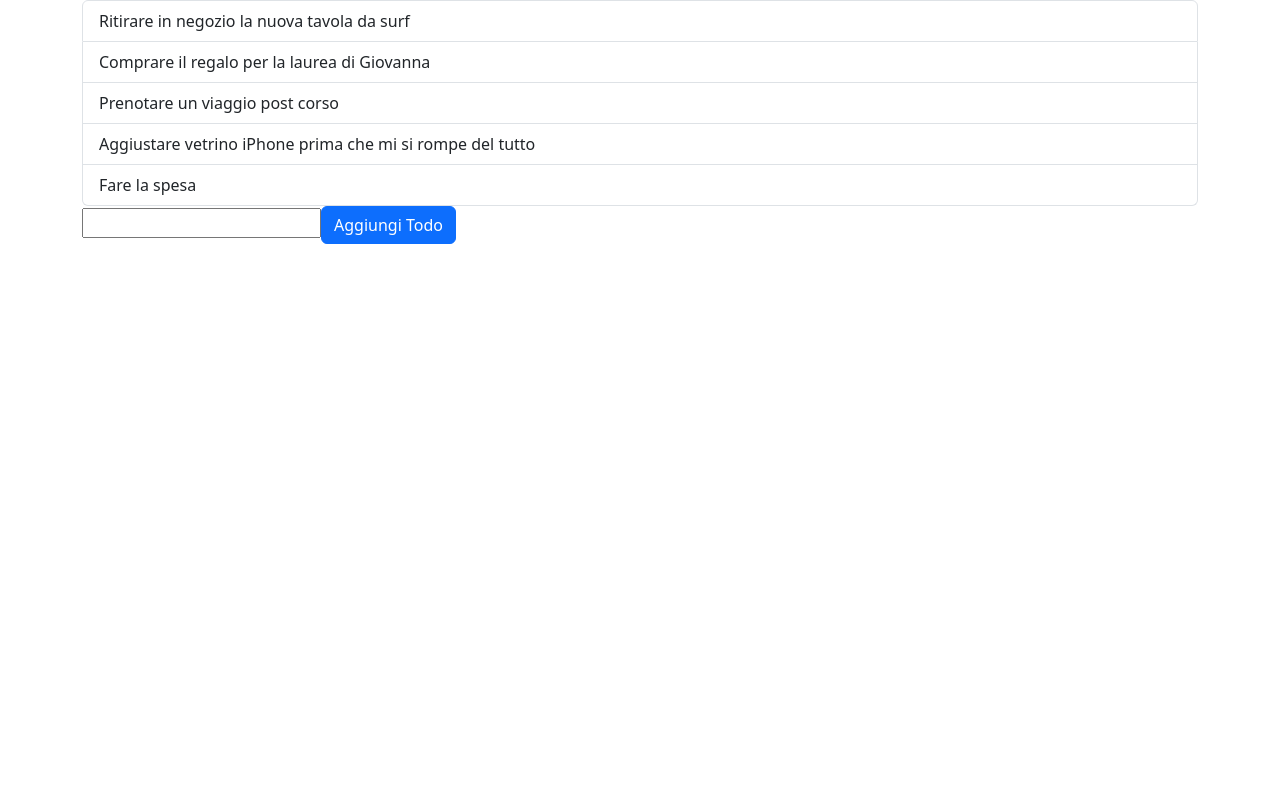
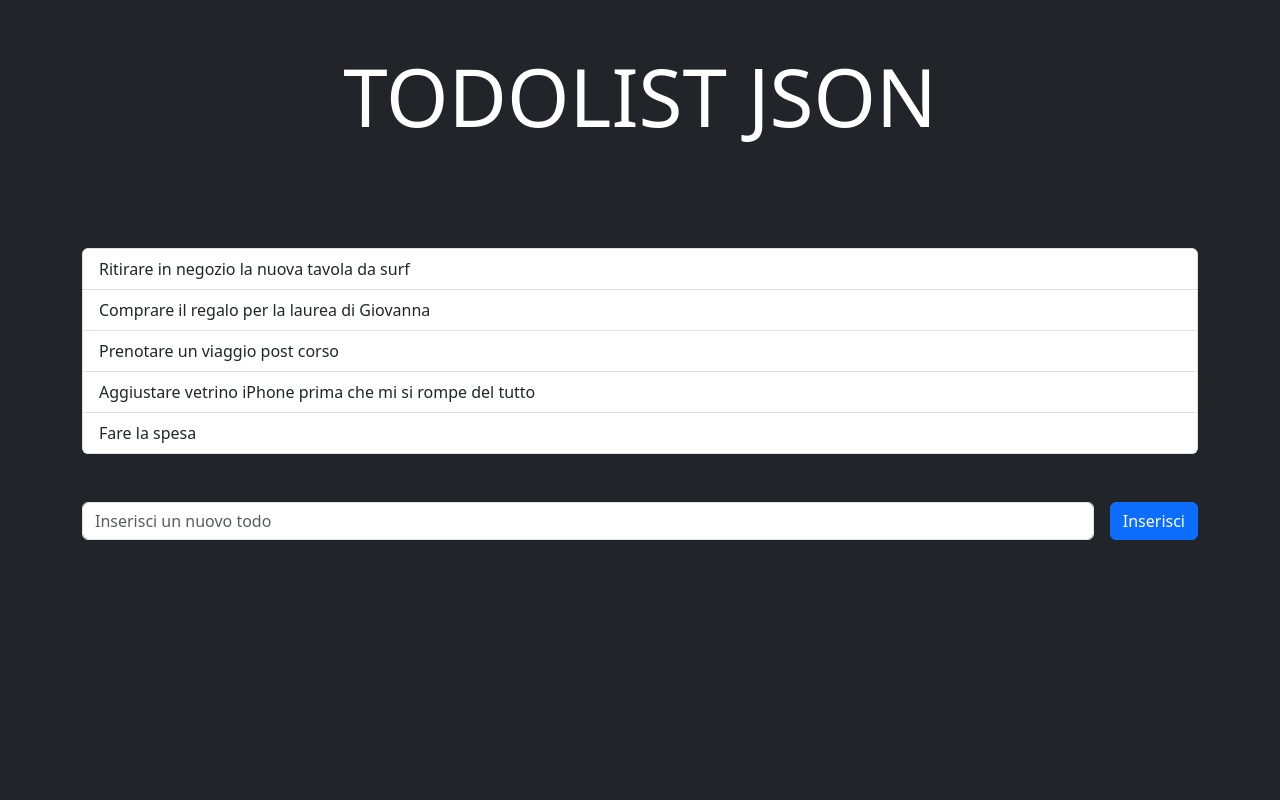
Before and after one commit to RicchiutiLucia/php-todo-list-json, a PHP site: page / in a window 1280 px wide. Run offline with PHP 8.4, Linux system fonts and the light colour scheme; some libraries are stand-ins or nearby versions.

Commit message:
esercizio base concluso

```diff
--- a/index.php
+++ b/index.php
@@ -8,16 +8,31 @@
     <title>TODOLIST</title>
 </head>
 <body>
-        <div id="app">
-        <div class="container">
-            <ul class="list-group">
-                <li v-for="(todo,index) in todoList" class="list-group-item">{{todo.task}}</li>
-            </ul>
+        <div id="app"  class="text-bg-dark vh-100">
+            <header class="text-center py-5">
+                <h1 class="display-1">TODOLIST JSON</h1>
+            </header>
+            <main>
+      <div class="container">
 
-            <input v-model="todoItem" type="text"/>
-            <button class="btn btn-primary" @click="addTodo" >Aggiungi Todo</button>
+        <ul class="list-group my-5">
+          <li v-for="(todo,index) in todoList" class="list-group-item"> {{todo.task}} </li>
+        </ul>
+
+        <div class="row row-cols-lg-auto g-3 align-items-center justify-content-center">
+
+          <div class="col-auto flex-grow-1">
+            <input v-model="todoItem" type="text" class="form-control" id="newItemInput" placeholder="Inserisci un nuovo todo" @keyup.enter="addTodoCheck">
+          </div>
+
+          <div class="col-12">
+            <button type="button" class="btn btn-primary" @click="addTodoCheck">Inserisci</button>
+          </div>
 
         </div>
+
+      </div>
+    </main>
 
         </div>
     <script src="https://unpkg.com/vue@3/dist/vue.global.js"></script>
--- a/main.js
+++ b/main.js
@@ -17,9 +17,9 @@ createApp({
             })
         },
         addTodo(){
-            if(this.todoItem != ''){
+
                 const data = {
-                    todoItem : this.todoItem
+                    todoItem : this.todoItem,
                 };
                 axios.post('server.php', data,
                 {
@@ -30,8 +30,13 @@ createApp({
                     this.todoItem = '';
                 });
 
+
+
+        },
+        addTodoCheck(){
+            if(this.todoItem && this.todoItem.trim() !=''){
+                this.addTodo();
             }
-
         }
 
     },
--- a/server.php
+++ b/server.php
@@ -28,8 +28,8 @@ $todoList = [
 
 
 
-if (isset($_POST['todoItem'])) {
-        $todoList[] = $_POST['todoItem'];
+if (isset($_POST['todoItem']) && !empty($_POST['todoItem'])) {
+        $todoList[] = ['task' => $_POST['todoItem'], 'done' => false,];
 }
 
 
```
